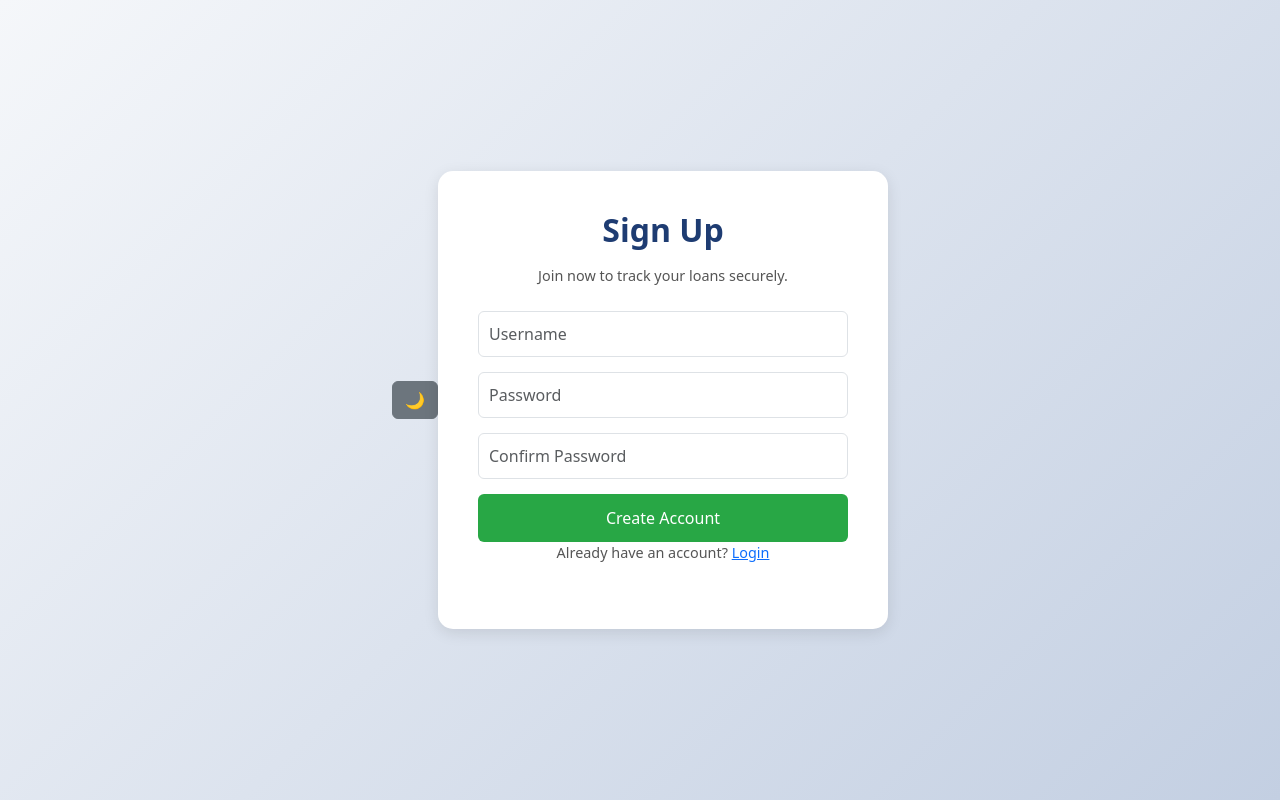
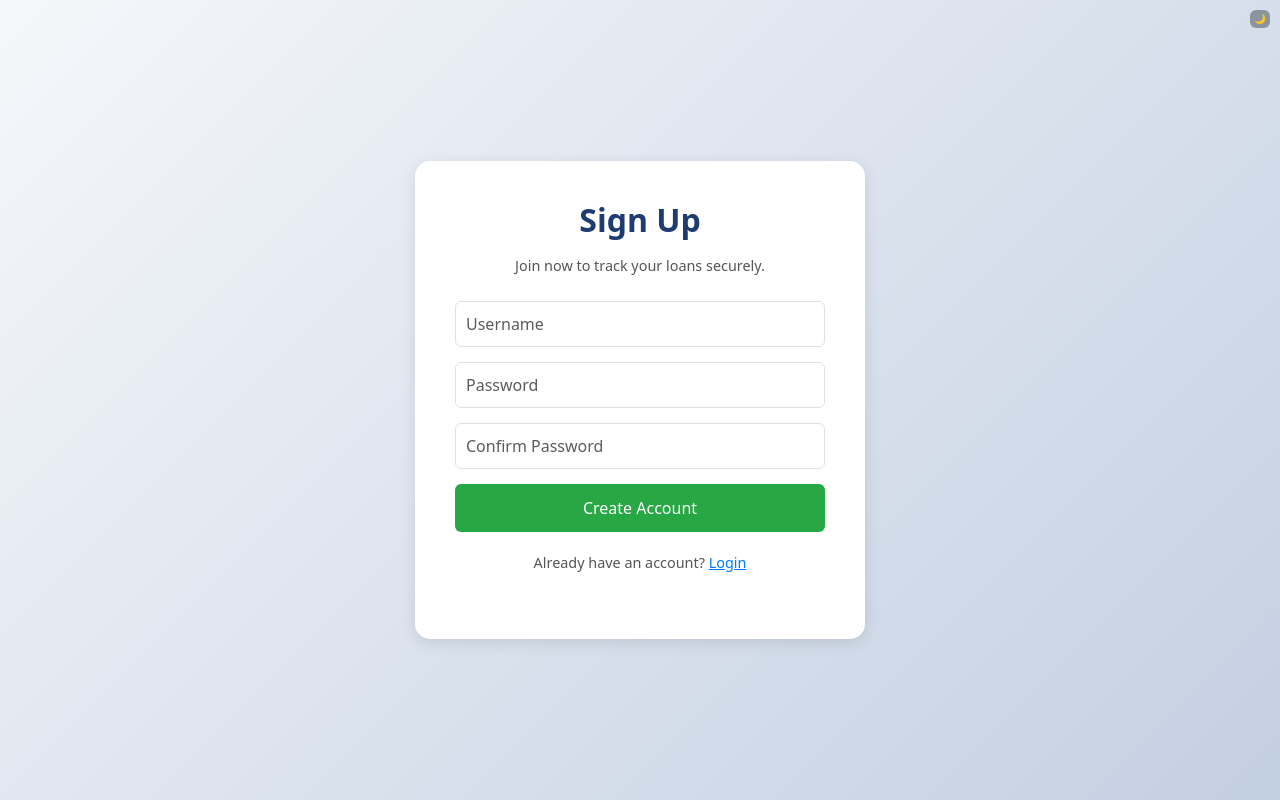
Before and after one commit to ConradPB/microloan-tracker, a Django app: page /signup/ in a window 1280 px wide. Run offline with Django 5.2, Linux system fonts and the light colour scheme.

Commit message:
update/style  update complete

```diff
--- a/loans/templates/signup.html
+++ b/loans/templates/signup.html
@@ -64,6 +64,23 @@
         border: none;
         padding: 12px;
         font-weight: 500;
+      }
+      .login-prompt {
+        margin-top: 20px;
+      }
+      .login-prompt a {
+        color: var(--link-color);
+        font-weight: 500;
+      }
+      .theme-toggle {
+        position: fixed;
+        top: 10px;
+        right: 10px;
+        font-size: 0.6em;
+        padding: 2px 4px;
+        background-color: rgba(108, 117, 125, 0.7);
+        border: none;
+        z-index: 1000;
       }
     </style>
   </head>
```
